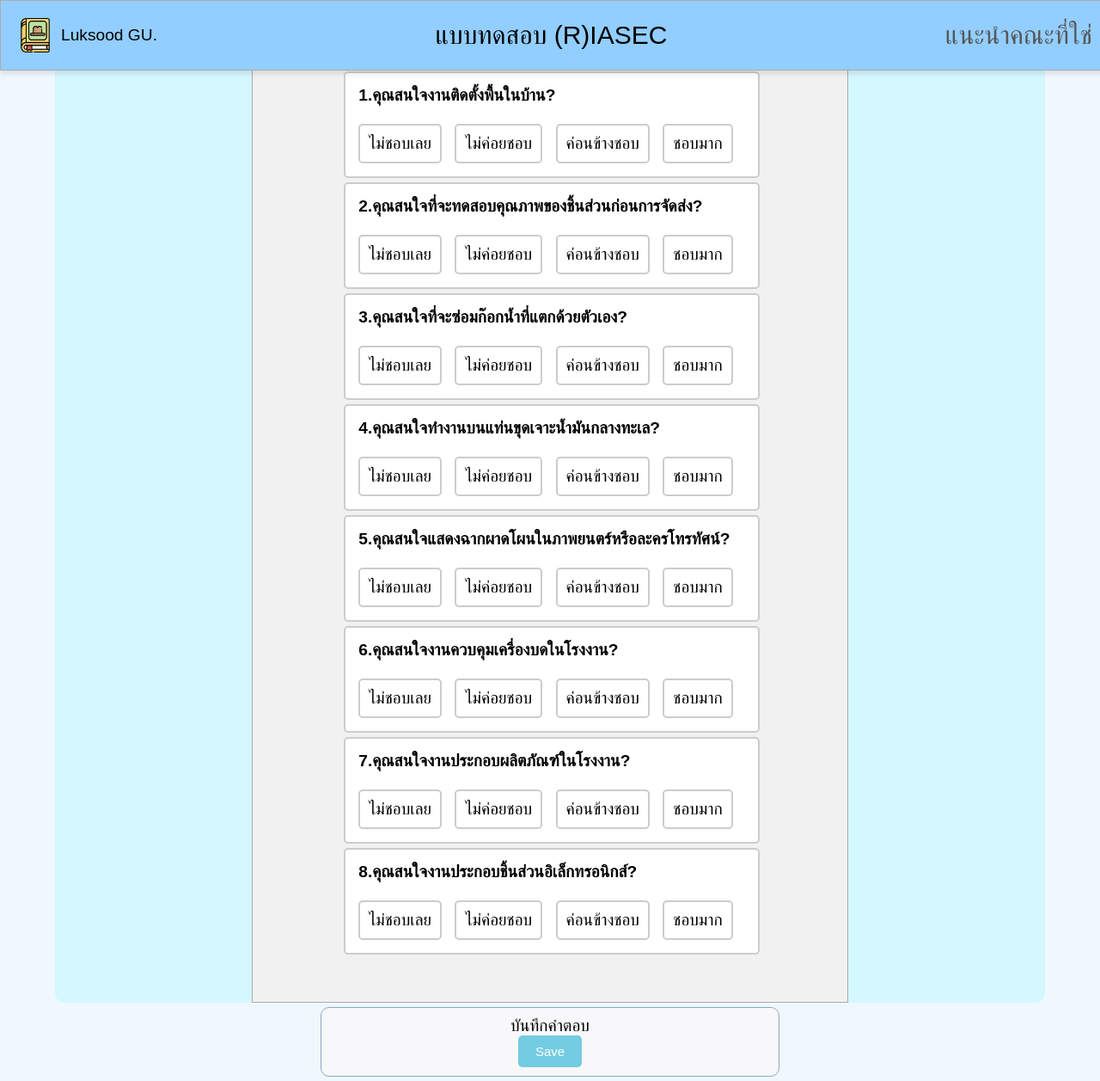
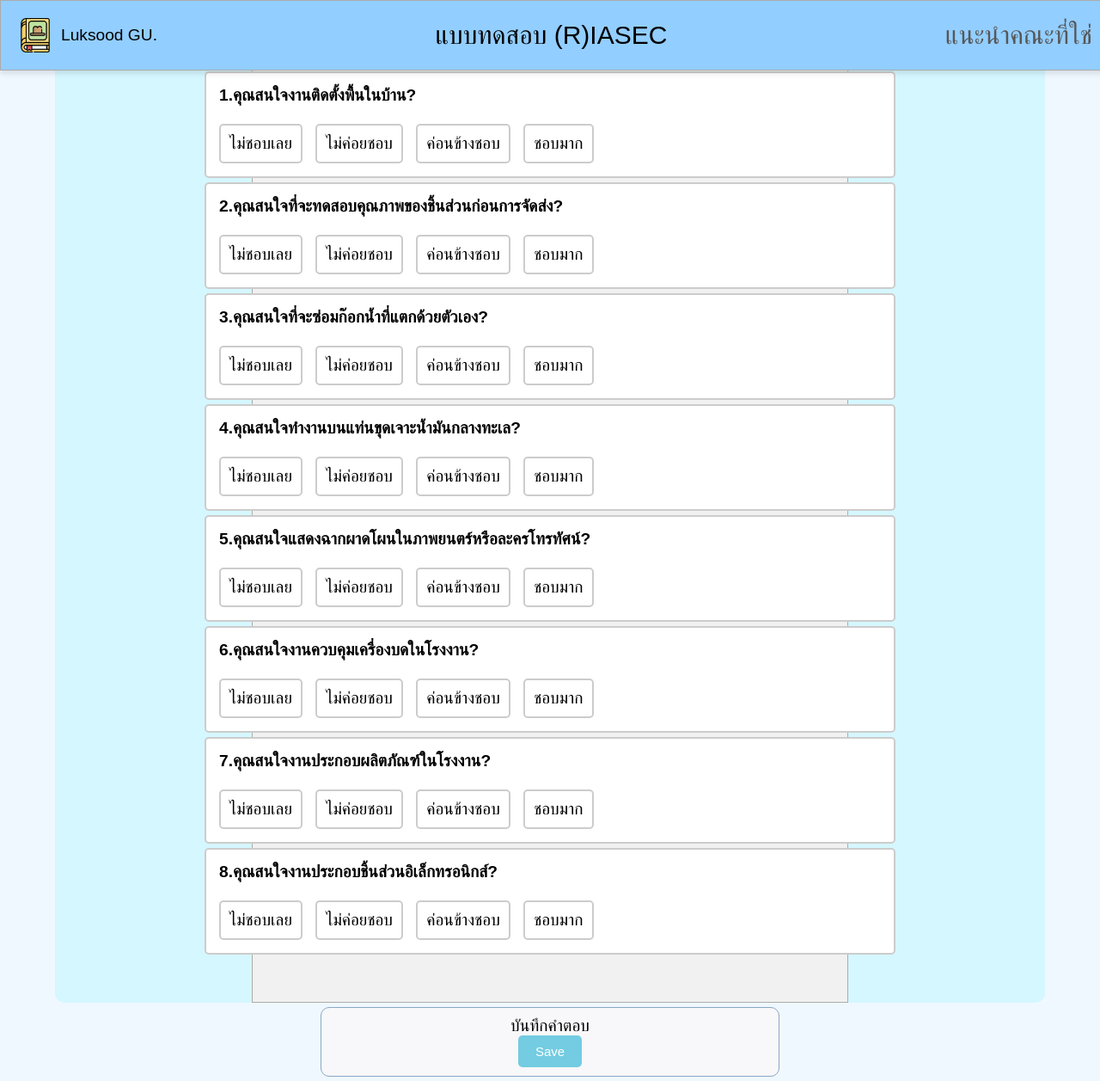
Before and after one commit to tlesk0708/PROJECT2, a PHP site: page /exam1_R.html in a window 1280 px wide. Shown: the whole page at 86% size. Run offline with PHP 8.4, Linux system fonts and the light colour scheme; some libraries are stand-ins or nearby versions.

Commit message:
แก้ box

```diff
--- a/style.css
+++ b/style.css
@@ -55,7 +55,7 @@ body{
     border-radius: 5px;
     background-color: white;
     text-align:left;
-    width: 100%;
+    width: 800px;
 
 }
 
```
